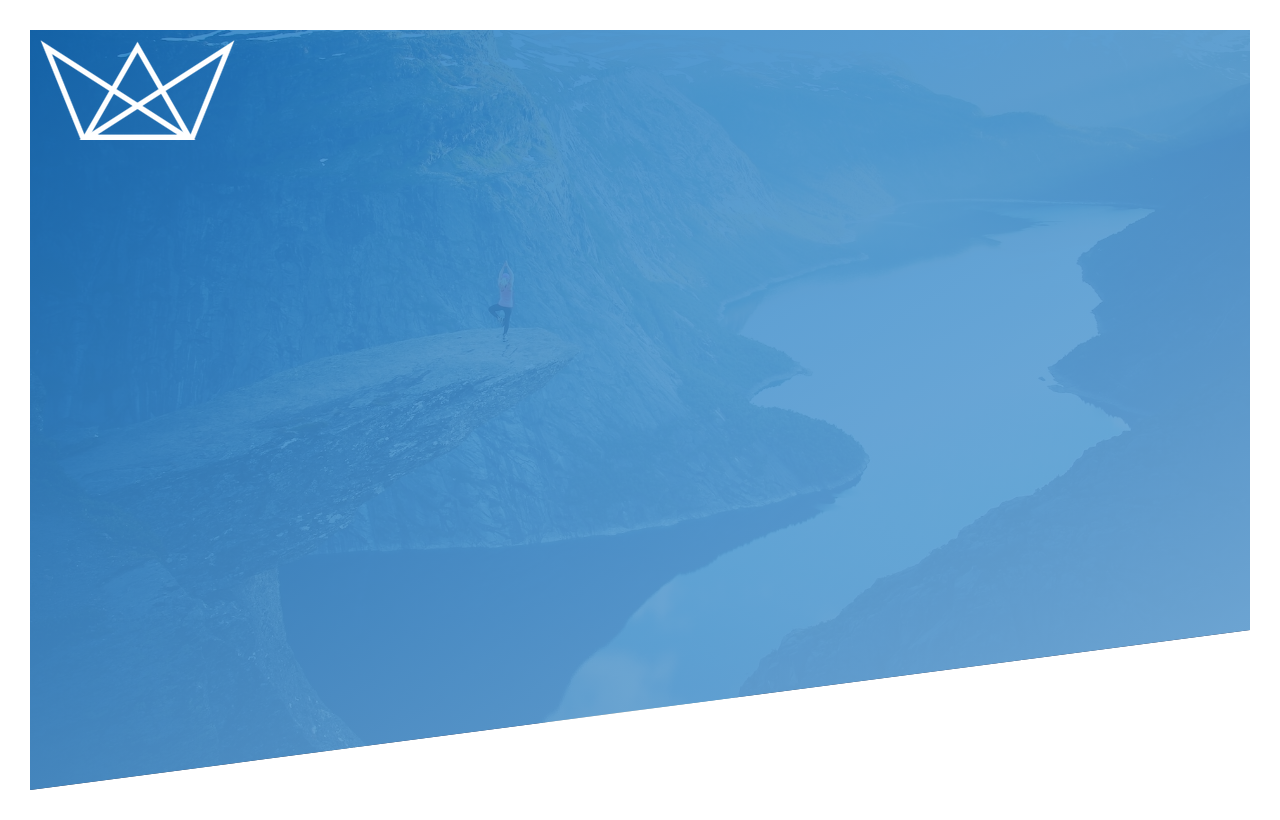
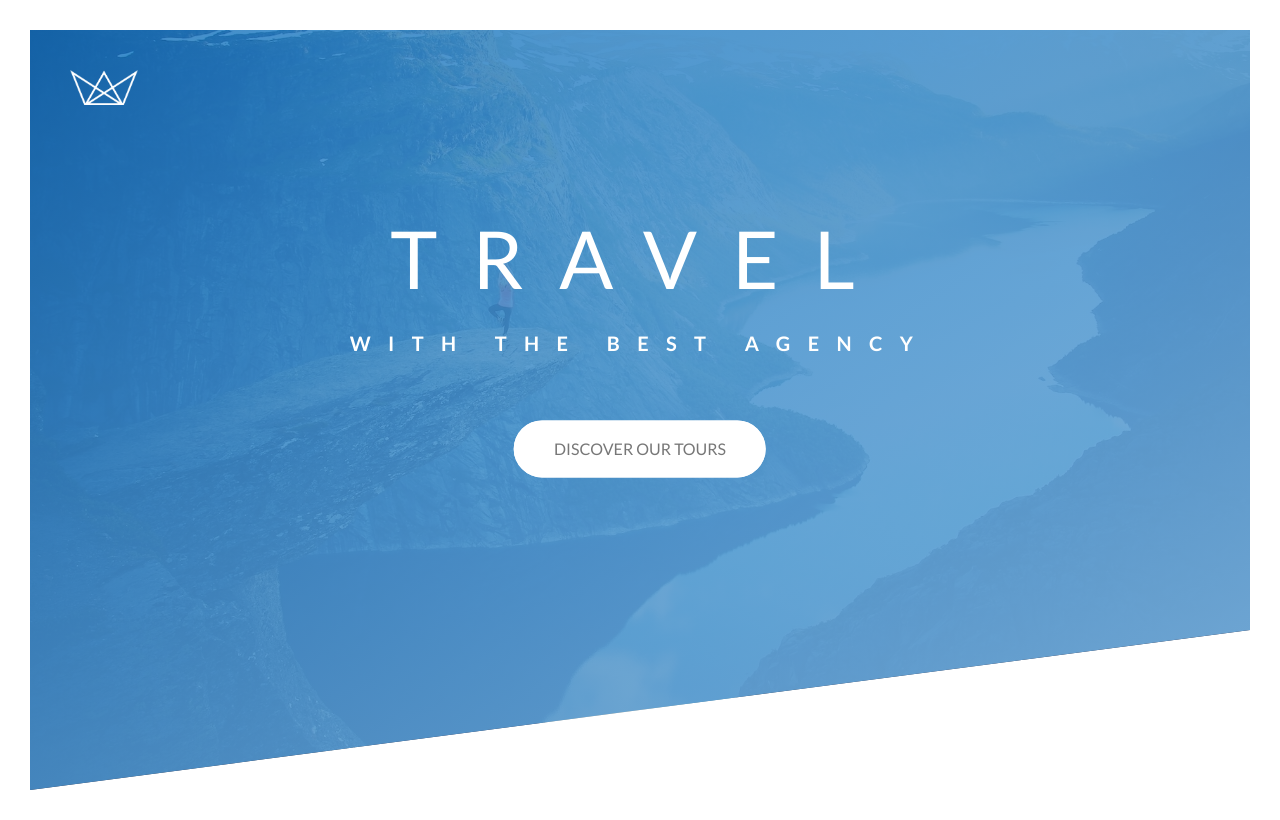
Before and after one commit to Ibiponmisola/ACSS-tmc-project, a website: page index.html in a window 1280 px wide. Drawn offline with Linux system fonts and the light colour scheme.

Commit message:
index.html

```diff
--- a/index.html
+++ b/index.html
@@ -4,8 +4,12 @@
     <meta charset="UTF-8">
     <meta http-equiv="X-UA-Compatible" content="IE=edge">
     <meta name="viewport" content="width=device-width, initial-scale=1.0">
+
     <link rel="stylesheet" href="https://fonts.googleapis.com/css?family=Lato:100,300,400,700,900">
-    <link rel="stylesheet" href="style.css">
+
+     <link rel="stylesheet" href="/css/style.css">
+
+
     <title>Al-Islah| Travel and Tour Planning and Management Company in Lagos</title>
 </head>
 
@@ -14,6 +18,19 @@
         <div class="logo-box">
             <img src="/img/logo-white.png" alt="logo" class="logo">
         </div>
+<div class="text-box">
+    <h1 class="heading-primary">
+
+        <span class="heading-primary-main">Travel</span>
+        <span class="heading-primary-sub">with the best agency</span>
+    </h1>
+    <a href="#" class="btn btn-white btn-animated">discover our tours</a>
+</div>
+
+
+
     </header>
+
+
 </body>
 </html>
```
Also changed, not shown: package.json (+6 -3 lines).
